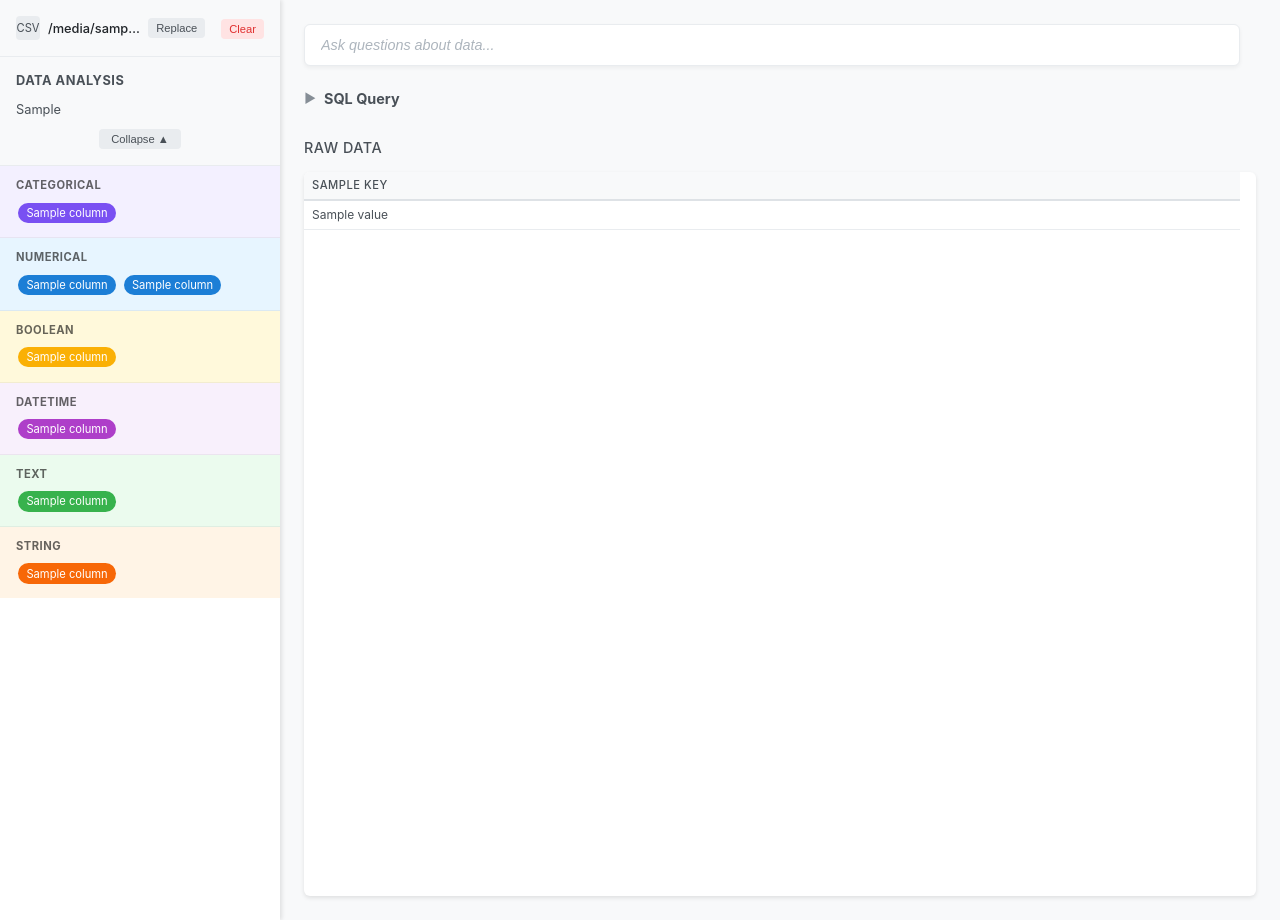
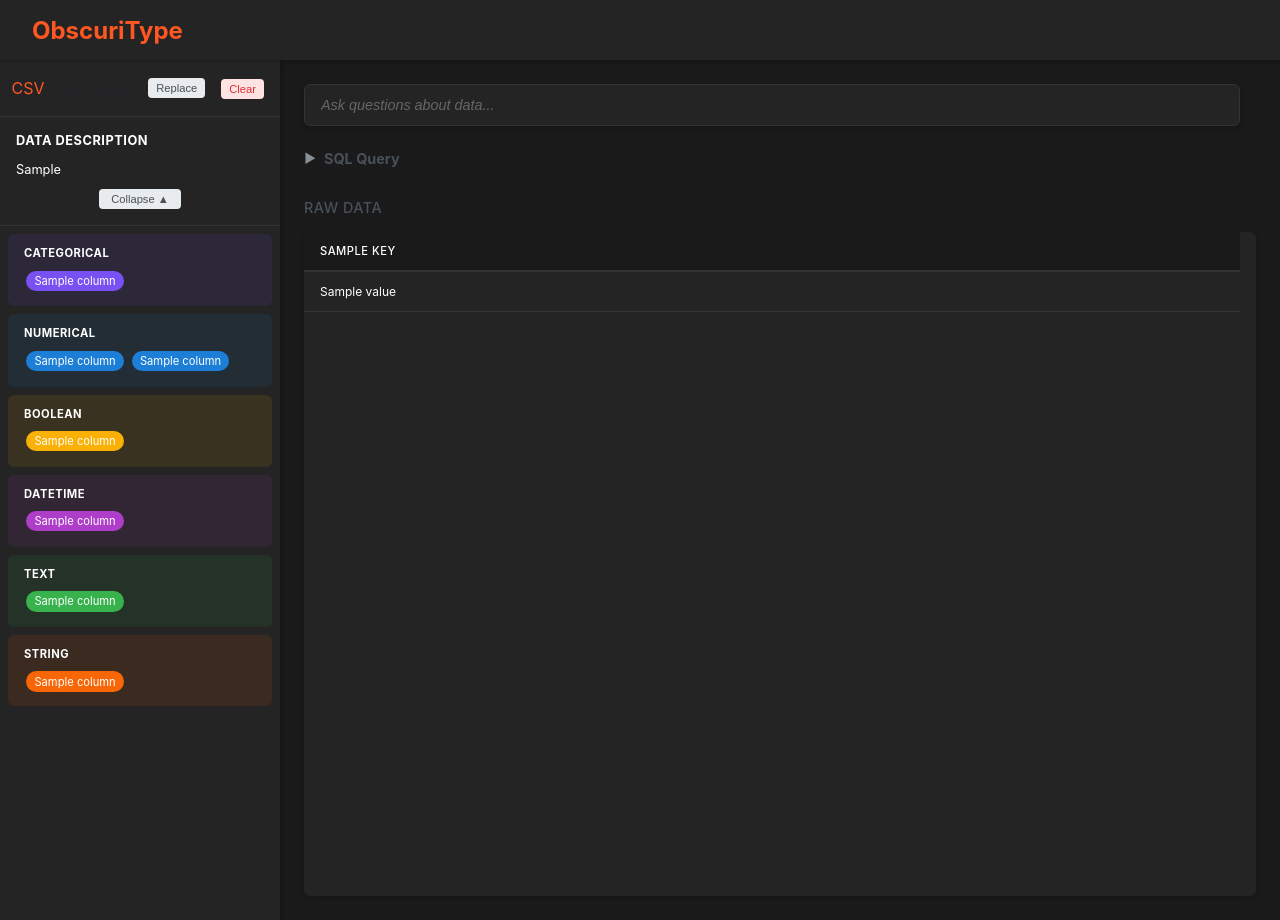
Before and after one commit to vkryukov/obscuritype, a Django app: template uploader/templates/uploader/upload.html in a window 1280 px wide. Run offline with Django 5.2, Linux system fonts and the light colour scheme; the template is opened without the code that fills it: most values are stand-ins (such as "Sample title", 1, 10 or a date in 2020).

Commit message:
Corporate logo and colors

```diff
--- a/uploader/templates/uploader/upload.html
+++ b/uploader/templates/uploader/upload.html
@@ -2,28 +2,60 @@
 <html>
 
 <head>
-    <title>CSV Uploader{% if filename %} - {{ filename }}{% endif %}</title>
+    <title>ObscuriType{% if filename %} - {{ filename }}{% endif %}</title>
     <style>
+        :root {
+            --primary-color: #FF5722;
+            /* Similar orange to Claritype */
+            --bg-dark: #1a1a1a;
+            --text-light: #ffffff;
+            --sidebar-dark: #242424;
+        }
+
         body {
             font-family: -apple-system, BlinkMacSystemFont, "Segoe UI", Roboto, "Helvetica Neue", Arial, sans-serif;
             margin: 0;
             padding: 0;
-            background-color: #f8f9fa;
+            background-color: var(--bg-dark);
             min-height: 100vh;
             display: flex;
+            color: var(--text-light);
+        }
+
+        .navbar {
+            position: fixed;
+            top: 0;
+            left: 0;
+            right: 0;
+            height: 60px;
+            background-color: var(--sidebar-dark);
+            display: flex;
+            align-items: center;
+            padding: 0 2rem;
+            z-index: 1000;
+            box-shadow: 0 2px 4px rgba(0, 0, 0, 0.2);
+        }
+
+        .logo {
+            font-size: 1.5rem;
+            font-weight: bold;
+            color: var(--primary-color);
+            text-decoration: none;
         }
 
         .sidebar {
             width: 280px;
-            background-color: white;
-            box-shadow: 2px 0 4px rgba(0, 0, 0, 0.1);
+            background-color: var(--sidebar-dark);
+            box-shadow: 2px 0 4px rgba(0, 0, 0, 0.2);
             overflow-y: auto;
             height: 100vh;
             position: fixed;
+            margin-top: 60px;
         }
 
         .main-content {
             margin-left: 280px;
+            margin-top: 60px;
             padding: 1.5rem;
             flex: 1;
             max-width: calc(100vw - 280px);
@@ -35,11 +67,11 @@
 
         .file-header {
             padding: 1rem;
-            border-bottom: 1px solid #e9ecef;
+            border-bottom: 1px solid #333;
             display: flex;
             align-items: center;
             gap: 0.5rem;
-            background-color: #f8f9fa;
+            background-color: var(--sidebar-dark);
         }
 
         .file-icon {
@@ -48,10 +80,7 @@
             display: flex;
             align-items: center;
             justify-content: center;
-            background-color: #e9ecef;
-            border-radius: 4px;
-            font-size: 0.7rem;
-            color: #495057;
+            color: var(--primary-color);
         }
 
         .file-name {
@@ -114,6 +143,8 @@
 
         .column-group {
             padding: 0.75rem 1rem;
+            margin: 0.5rem;
+            border-radius: 6px;
         }
 
         .column-group:not(:last-child) {
@@ -125,7 +156,7 @@
             font-size: 0.7rem;
             text-transform: uppercase;
             letter-spacing: 0.5px;
-            color: rgba(0, 0, 0, 0.6);
+            color: var(--text-light);
         }
 
         .column-label {
@@ -133,13 +164,13 @@
             padding: 0.2rem 0.5rem;
             margin: 0.15rem;
             border-radius: 12px;
-            color: white;
+            color: var(--text-light);
             font-size: 0.7rem;
         }
 
         /* Color schemes for different types */
         .group-categorical {
-            background-color: #f3f0ff;
+            background-color: rgba(121, 80, 242, 0.1);
         }
 
         .group-categorical .column-label {
@@ -147,7 +178,7 @@
         }
 
         .group-numerical {
-            background-color: #e7f5ff;
+            background-color: rgba(28, 126, 214, 0.1);
         }
 
         .group-numerical .column-label {
@@ -155,7 +186,7 @@
         }
 
         .group-boolean {
-            background-color: #fff9db;
+            background-color: rgba(250, 176, 5, 0.1);
         }
 
         .group-boolean .column-label {
@@ -163,7 +194,7 @@
         }
 
         .group-datetime {
-            background-color: #f8f0fc;
+            background-color: rgba(174, 62, 201, 0.1);
         }
 
         .group-datetime .column-label {
@@ -171,7 +202,7 @@
         }
 
         .group-text {
-            background-color: #ebfbee;
+            background-color: rgba(55, 178, 77, 0.1);
         }
 
         .group-text .column-label {
@@ -179,7 +210,7 @@
         }
 
         .group-string {
-            background-color: #fff4e6;
+            background-color: rgba(247, 103, 7, 0.1);
         }
 
         .group-string .column-label {
@@ -199,30 +230,31 @@
             width: 100%;
             padding: 0.75rem 1rem;
             font-size: 0.9rem;
-            border: 1px solid #e9ecef;
+            border: 1px solid #333;
             border-radius: 6px;
-            background-color: white;
+            background-color: var(--sidebar-dark);
+            color: var(--text-light);
             transition: all 0.2s;
-            box-shadow: 0 2px 4px rgba(0, 0, 0, 0.05);
+            box-shadow: 0 2px 4px rgba(0, 0, 0, 0.2);
             box-sizing: border-box;
         }
 
         .search-input:focus {
             outline: none;
-            border-color: #4dabf7;
-            box-shadow: 0 0 0 3px rgba(77, 171, 247, 0.1);
+            border-color: var(--primary-color);
+            box-shadow: 0 0 0 3px rgba(255, 87, 34, 0.1);
         }
 
         .search-input::placeholder {
-            color: #adb5bd;
+            color: #666;
             font-style: italic;
         }
 
-        /* Update table styles for more compact display */
+        /* Update table styles for dark theme */
         .table-container {
-            background: white;
+            background: var(--sidebar-dark);
             border-radius: 6px;
-            box-shadow: 0 2px 4px rgba(0, 0, 0, 0.1);
+            box-shadow: 0 2px 4px rgba(0, 0, 0, 0.2);
             overflow: auto;
             max-height: calc(100vh - 160px);
             font-size: 0.75rem;
@@ -230,64 +262,40 @@
             flex: 1;
             padding-right: 1rem;
             box-sizing: border-box;
+            color: var(--text-light);
         }
 
         table {
             width: 100%;
             border-collapse: collapse;
             white-space: nowrap;
-        }
-
-        th,
-        td {
-            min-width: 120px;
-            padding: 0.4rem 0.5rem;
-            text-align: left;
-            overflow: hidden;
-            text-overflow: ellipsis;
-            white-space: nowrap;
-            background: inherit;
-        }
-
-        /* Remove sticky first column */
-        th:first-child,
-        td:first-child {
-            min-width: 160px;
-            /* Make first column slightly wider for better readability */
-        }
-
-        th.narrow,
-        td.narrow {
-            min-width: 80px;
-        }
-
-        th.wide,
-        td.wide {
-            min-width: 160px;
+            color: var(--text-light);
         }
 
         th {
-            background: #f8f9fa;
+            background: var(--bg-dark);
             text-align: left;
             font-weight: 500;
-            color: #495057;
-            border-bottom: 2px solid #dee2e6;
+            color: var(--text-light);
+            border-bottom: 2px solid #333;
             position: sticky;
             top: 0;
             z-index: 1;
             font-size: 0.7rem;
             text-transform: uppercase;
             letter-spacing: 0.5px;
+            padding: 0.75rem 1rem;
         }
 
         td {
-            border-bottom: 1px solid #e9ecef;
-            color: #495057;
+            border-bottom: 1px solid #333;
+            color: var(--text-light);
             font-size: 0.75rem;
+            padding: 0.75rem 1rem;
         }
 
         tr:hover td {
-            background-color: #f8f9fa;
+            background-color: rgba(255, 255, 255, 0.05);
         }
 
         /* Main content padding adjustment */
@@ -295,29 +303,29 @@
             padding: 1.5rem;
         }
 
-        /* Make scrollbars more subtle */
+        /* Make scrollbars more subtle and dark themed */
         .table-container::-webkit-scrollbar {
             width: 8px;
             height: 8px;
         }
 
         .table-container::-webkit-scrollbar-track {
-            background: #f8f9fa;
+            background: var(--bg-dark);
             border-radius: 4px;
         }
 
         .table-container::-webkit-scrollbar-thumb {
-            background: #dee2e6;
+            background: #444;
             border-radius: 4px;
-            border: 2px solid #f8f9fa;
+            border: 2px solid var(--bg-dark);
         }
 
         .table-container::-webkit-scrollbar-thumb:hover {
-            background: #ced4da;
+            background: #555;
         }
 
         .table-container::-webkit-scrollbar-corner {
-            background: #f8f9fa;
+            background: var(--bg-dark);
         }
 
         /* Ensure the sidebar stays on top */
@@ -345,8 +353,9 @@
 
         .data-analysis {
             padding: 1rem;
-            border-bottom: 1px solid #e9ecef;
-            background-color: #f8f9fa;
+            border-bottom: 1px solid #333;
+            background-color: var(--sidebar-dark);
+            color: var(--text-light);
         }
 
         .data-analysis h3 {
@@ -354,18 +363,19 @@
             font-size: 0.8rem;
             text-transform: uppercase;
             letter-spacing: 0.5px;
-            color: #495057;
+            color: var(--text-light);
         }
 
         .analysis-content {
             font-size: 0.8rem;
             line-height: 1.5;
-            color: #495057;
+            color: var(--text-light);
             white-space: normal;
         }
 
         .analysis-content p {
             margin: 0 0 0.5rem 0;
+            color: var(--text-light);
         }
 
         .analysis-content p:last-child {
@@ -661,6 +671,9 @@
 </head>
 
 <body>
+    <nav class="navbar">
+        <a href="/" class="logo">ObscuriType</a>
+    </nav>
     <div class="sidebar">
         {% if filename %}
         <div class="file-header">
@@ -703,7 +716,7 @@
         <div class="data-analysis">
             <div class="analysis-container">
                 <div class="analysis-header">
-                    <h3>Data Analysis</h3>
+                    <h3>Data Description</h3>
                 </div>
                 <div id="analysis-content" class="analysis-content"
                     data-should-load="{% if show_analysis_loading %}true{% else %}false{% endif %}">
```
